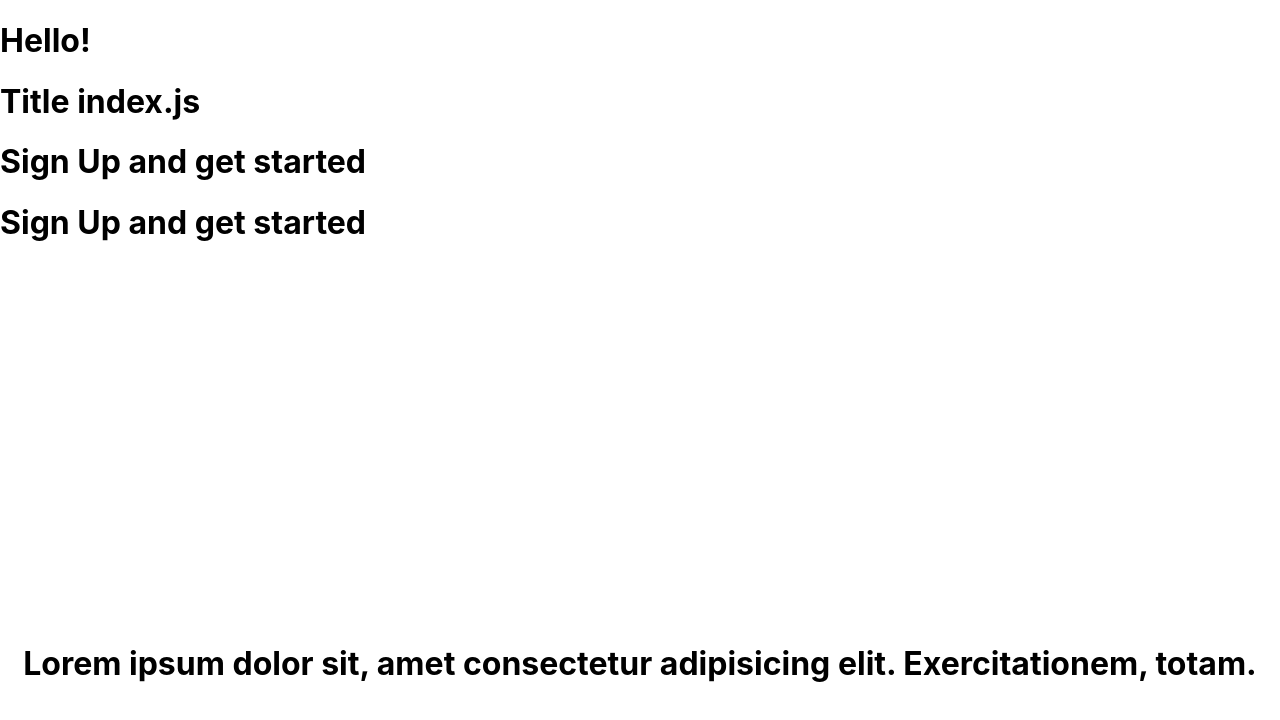
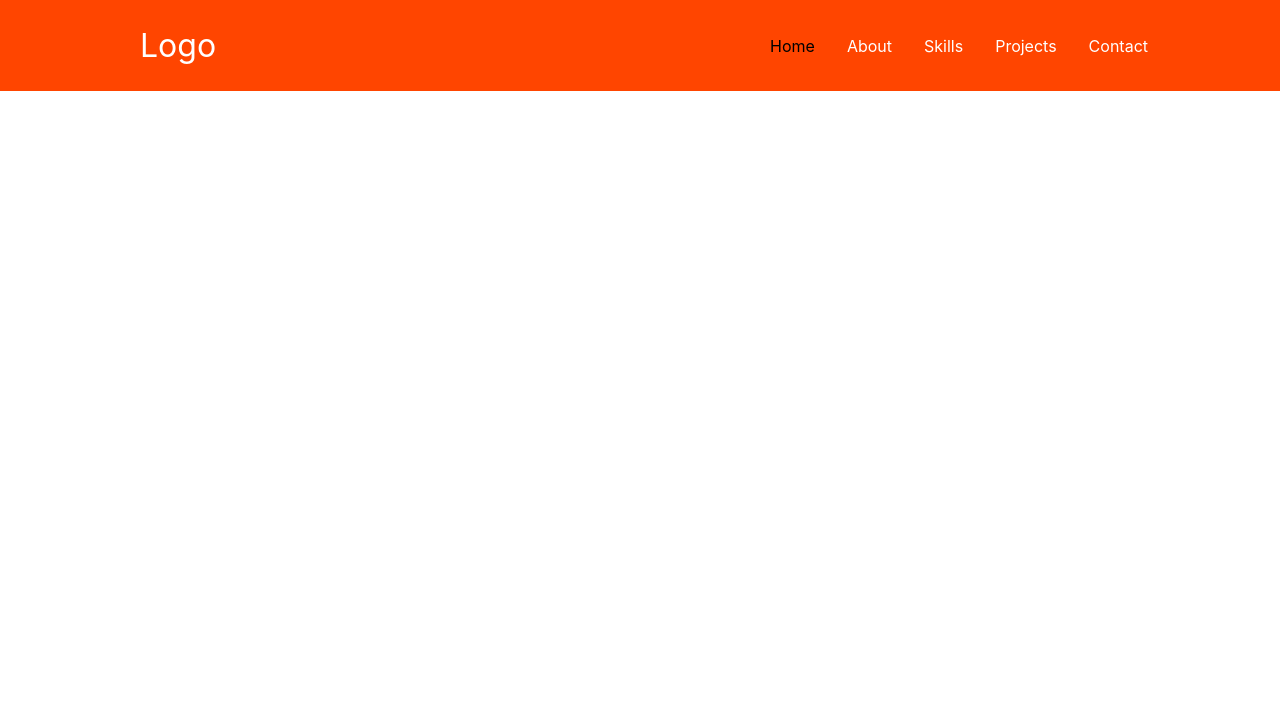
Before and after one commit to mireu-san/the-lighthouse, a React (Create React App) app: page / in a window 1280 px wide. Shown: the top 720 px of the page. Built offline with nearby package versions, Linux system fonts and the light colour scheme.

Commit message:
navbar is now operating!!

```diff
--- a/package.json
+++ b/package.json
@@ -6,11 +6,14 @@
     "@testing-library/jest-dom": "^5.15.0",
     "@testing-library/react": "^11.2.7",
     "@testing-library/user-event": "^12.8.3",
+    "components": "^0.1.0",
     "react": "^17.0.2",
     "react-dom": "^17.0.2",
     "react-icons": "^4.3.1",
     "react-router": "^6.0.2",
+    "react-router-dom": "^6.0.2",
     "react-scripts": "4.0.3",
+    "styled": "^1.0.0",
     "styled-components": "^5.3.3",
     "web-vitals": "^1.1.2"
   },
--- a/src/App.js
+++ b/src/App.js
@@ -1,18 +1,21 @@
 import React from "react";
-
+import Navbar from "./components/Navbar";
+import { BrowserRouter as Router, Routes, Route } from "react-router-dom";
 import { Home, Skills, Projects, About, Contact } from './pages';
 
 
 function App() {
   return (
-    <div>
-      <h1>Hello!</h1>
-        <Home />
-        <Skills />
-        <Projects />
-        <About />
-        <Contact />
-    </div>
+    <Router>
+      <Navbar />
+      <Routes>
+        <Route path="/" exact component={<Home/>} />
+        <Route path="/about" component={<About/>} />
+        <Route path="/skills" component={<Skills/>} />
+        <Route path="/projects" component={<Projects/>} />
+        <Route path="/contact" component={<Contact/>} />
+      </Routes>
+    </Router>
   );
 }
 
```
Also changed, not shown: 1 other file (tests, documents, lock files or other folders).
